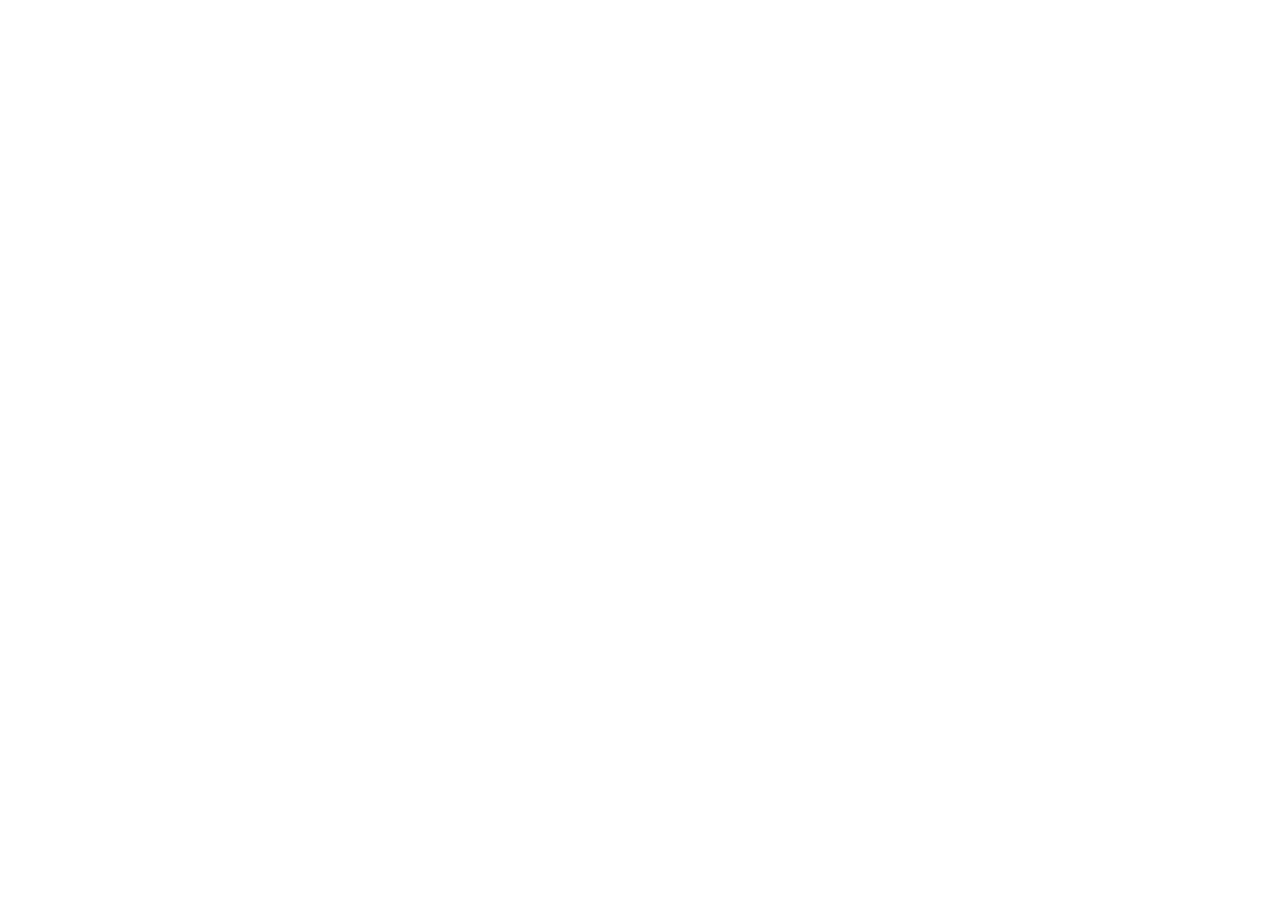
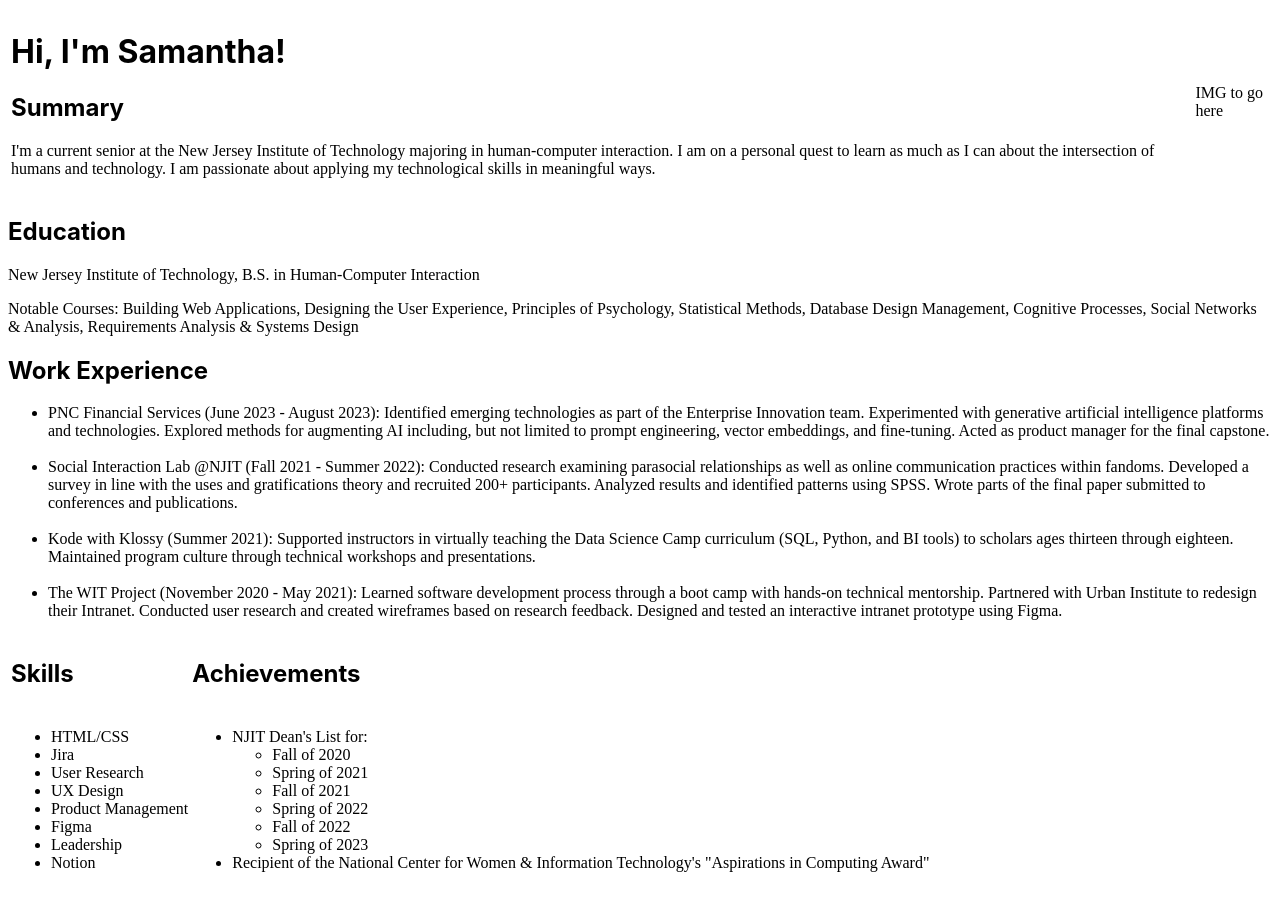
Before and after one commit to sammyyyalex/601Resume, a plain HTML site: page index.html in a window 1280 px wide. Before the commit the page ends 800 px from the top, so only its background shows below. Drawn offline with Linux system fonts and the light colour scheme; a web font is replaced by a local one.

Commit message:
Added info

```diff
--- a/index.html
+++ b/index.html
@@ -7,8 +7,108 @@
         <title> My Resume </title>
 
         <link rel="stylesheet" href="style.css">
+
+         <!--Google Fonts-->
+        <link rel="preconnect" href="https://fonts.gstatic.com">
+        <link href="https://fonts.googleapis.com/css2?family=Volkhov&display=swap" rel="stylesheet">
     </head>
     <body>
+        <div>
+            <table>
+                <tr>
+                    <td>
+                        <h1> Hi, I'm Samantha! </h1>
 
+                        <h2> Summary </h2>
+                        <p>I'm a current senior at the New Jersey Institute of Technology majoring
+                            in human-computer interaction. I am on a personal quest to learn as
+                            much as I can about the intersection of humans and technology. I am
+                            passionate about applying my technological skills in meaningful ways.
+                        </p>
+                    </td>
+                    <td>
+                        <p>IMG to go here</p>
+                    </td>
+                </tr>
+            </table>
+        </div>
+        <div>
+            <h2> Education </h2>
+            <p>New Jersey Institute of Technology, B.S. in Human-Computer Interaction</p>
+            <p>Notable Courses: Building Web Applications, Designing the User
+                Experience, Principles of Psychology, Statistical Methods, Database
+                Design Management, Cognitive Processes, Social Networks & Analysis,
+                Requirements Analysis & Systems Design</p>
+        </div>
+        <div>
+            <h2>Work Experience</h2>
+            <ul>
+                <li>PNC Financial Services (June 2023 - August 2023): Identified emerging technologies as part of the
+                    Enterprise Innovation team. Experimented with generative artificial
+                    intelligence platforms and technologies. Explored methods for augmenting
+                    AI including, but not limited to prompt engineering, vector embeddings,
+                    and fine-tuning. Acted as product manager for the final capstone. </li>
+                <br>
+                <li>Social Interaction Lab @NJIT (Fall 2021 - Summer 2022): Conducted research examining parasocial
+                    relationships as well as online communication practices within fandoms.
+                    Developed a survey in line with the uses and gratifications theory and
+                    recruited 200+ participants. Analyzed results and identified patterns
+                    using SPSS. Wrote parts of the final paper submitted to conferences and
+                    publications. </li>
+                <br>
+                <li>Kode with Klossy (Summer 2021): Supported instructors in virtually teaching the Data
+                    Science Camp curriculum (SQL, Python, and BI tools) to scholars ages
+                    thirteen through eighteen. Maintained program culture through technical
+                    workshops and presentations. </li>
+                <br>
+                <li>The WIT Project (November 2020 - May 2021): Learned software development
+                    process through a boot camp with hands-on technical mentorship. Partnered
+                    with Urban Institute to redesign their Intranet. Conducted user research
+                    and created wireframes based on research feedback. Designed and tested an
+                    interactive intranet prototype using Figma.</li>
+            </ul>
+        </div>
+        <div>
+            <table>
+                <tr>
+                    <td>
+                        <h2>Skills</h2>
+                    </td>
+                    <td>
+                        <h2>Achievements</h2>
+                    </td>
+                </tr>
+                <tr>
+                    <td>
+                        <ul>
+                            <li>HTML/CSS</li>
+                            <li>Jira</li>
+                            <li>User Research</li>
+                            <li>UX Design</li>
+                            <li>Product Management</li>
+                            <li>Figma</li>
+                            <li>Leadership</li>
+                            <li>Notion</li>
+                        </ul>
+                    </td>
+                    <td>
+                        <ul>
+                            <li>NJIT Dean's List for:
+                                <ul>
+                                    <li>Fall of 2020</li>
+                                    <li>Spring of 2021</li>
+                                    <li>Fall of 2021</li>
+                                    <li>Spring of 2022</li>
+                                    <li>Fall of 2022</li>
+                                    <li>Spring of 2023</li>
+                                </ul>
+                            </li>
+                            <li>Recipient of the National Center for Women & Information
+                                Technology's "Aspirations in Computing Award"</li>
+                        </ul>
+                    </td>
+                </tr>
+            </table>
+        </div>
     </body>
 </html>
--- a/style.css
+++ b/style.css
@@ -0,0 +1,9 @@
+body{
+    font-family: 'Volkhov', serif;
+}
+
+h1, h2, h3 {
+    font-family: -apple-system, system-ui, BlinkMacSystemFont,
+    'Segoe UI', Roboto, 'Helvetica Neue',
+    Ubuntu, Arial, sans-serif;
+}
```
